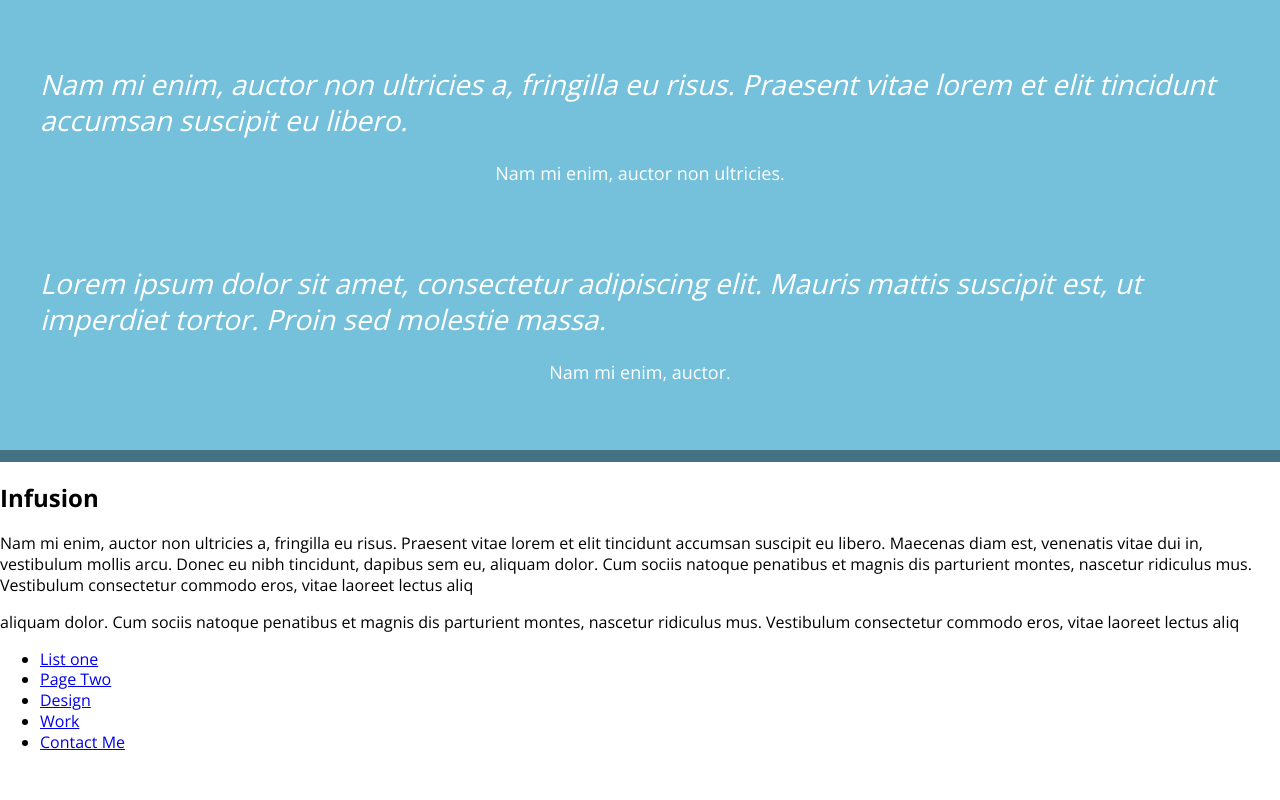
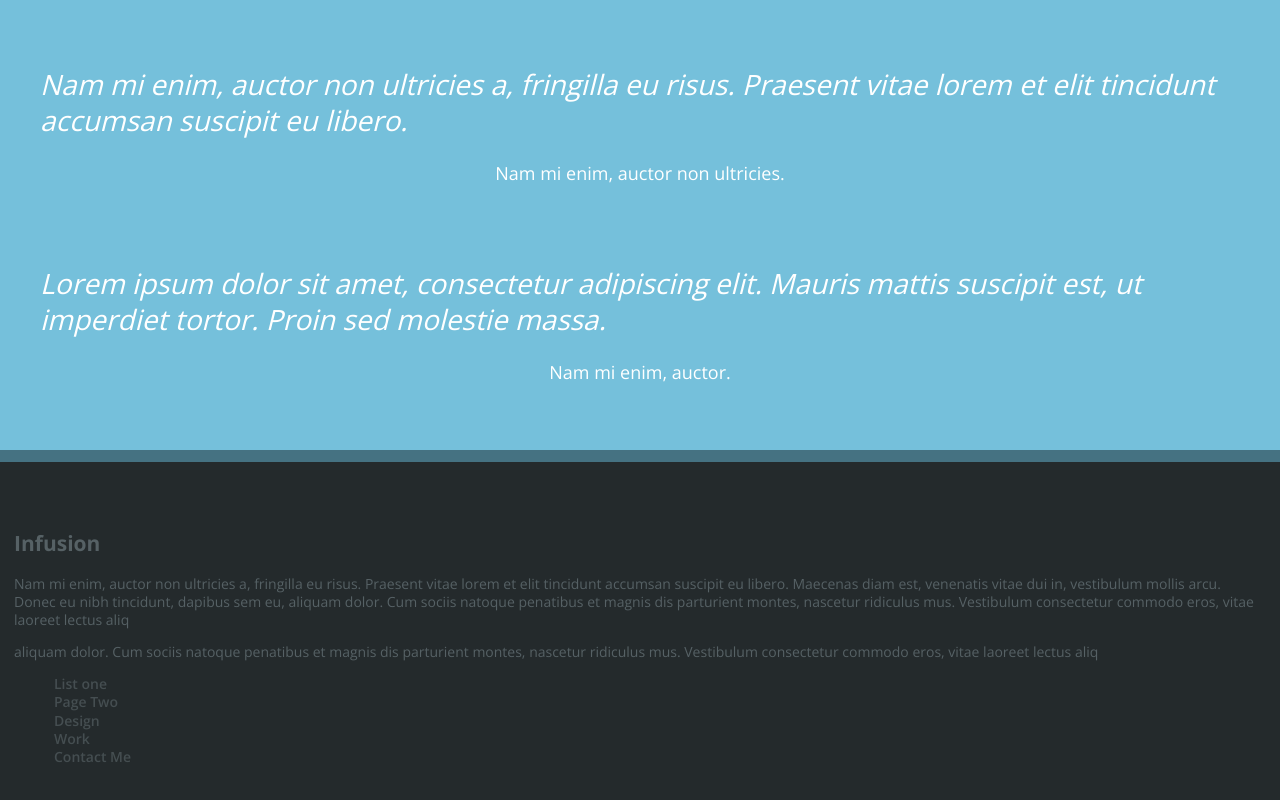
Before and after one commit to mcspira/Project-Infusion, a plain HTML site: page index.html in a window 1280 px wide. Shown: the part 7316-8116 px from the top of the page. Before the commit the page ends 8085 px from the top, so only its background shows below. Drawn offline with nearby package versions, Linux system fonts and the light colour scheme.

Commit message:
css footer

```diff
--- a/index.html
+++ b/index.html
@@ -178,20 +178,22 @@
 
         </section>
 
-    <footer>
+    <footer class="footer">
+        <div class="container">
             <h2>Infusion</h2>
 
             <p>Nam mi enim, auctor non ultricies a, fringilla eu risus. Praesent vitae lorem et elit tincidunt accumsan suscipit eu libero. Maecenas diam est, venenatis vitae dui in, vestibulum mollis arcu. Donec eu nibh tincidunt, dapibus sem eu, aliquam dolor. Cum sociis natoque penatibus et magnis dis parturient montes, nascetur ridiculus mus. Vestibulum consectetur commodo eros, vitae laoreet lectus aliq</p>
 
             <p>aliquam dolor. Cum sociis natoque penatibus et magnis dis parturient montes, nascetur ridiculus mus. Vestibulum consectetur commodo eros, vitae laoreet lectus aliq</p>
 
-        <ul>
+            <ul class="footer__links">
                 <li><a href="#">List one</a></li>
                 <li><a href="#">Page Two</a></li>
                 <li><a href="#">Design</a></li>
                 <li><a href="#">Work</a></li>
                 <li><a href="#">Contact Me</a></li>
             </ul>
+        </div>
     </footer>
 </body>
 </html>
--- a/style/main.css
+++ b/style/main.css
@@ -284,3 +284,21 @@ img {
 .no-js .quote-slideshow figure + figure {
     margin-top: 5em;
 }
+
+.footer {
+    background-color: #242a2c;
+    padding: 50px 0 250px;
+    color: #566165;
+    font-size: 14px;
+}
+
+.footer__links li {
+    list-style: none;
+}
+
+.footer__links a {
+    text-decoration: none;
+    color: #454e51;
+    display: block;
+    font-weight: 600;
+}
```
Lines whose indentation alone changed are shown as unchanged.
